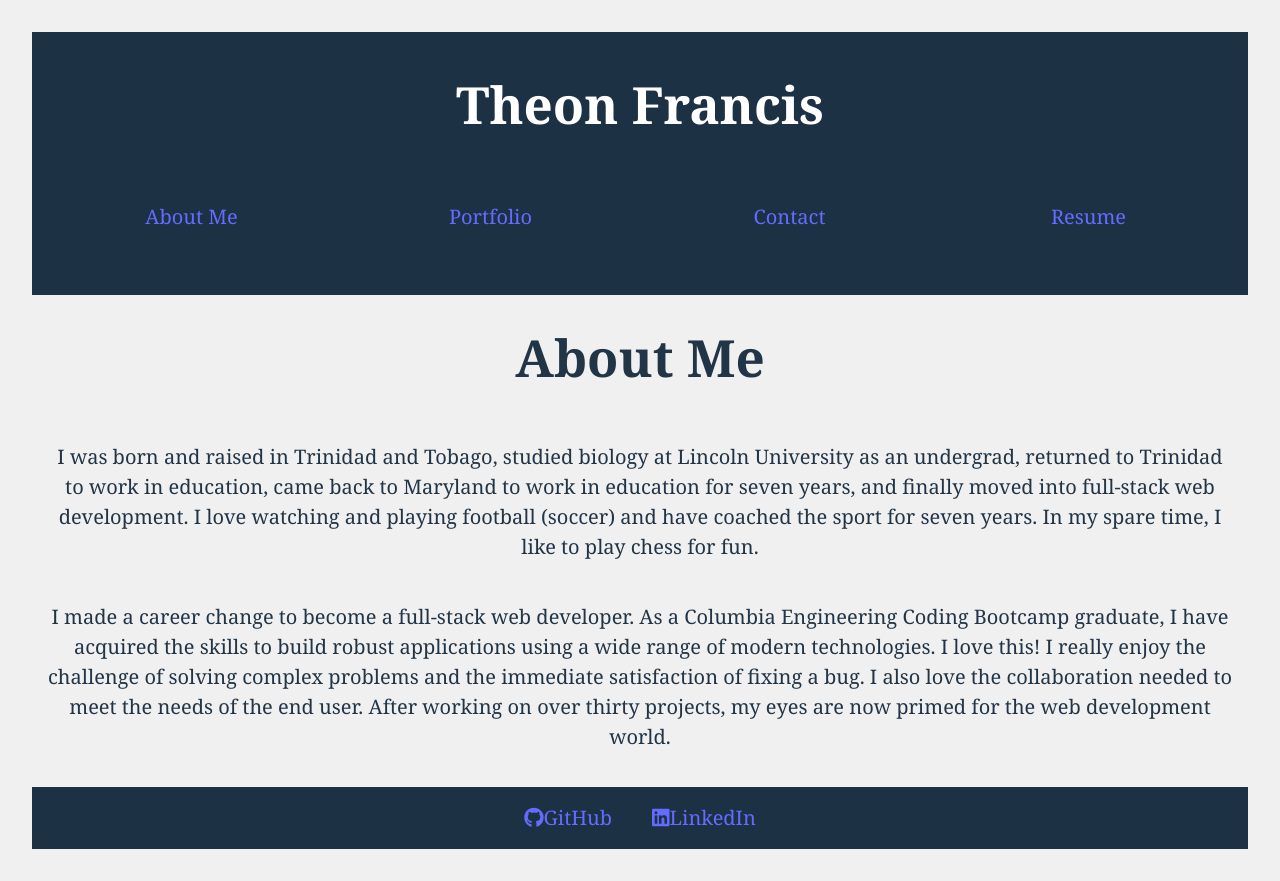
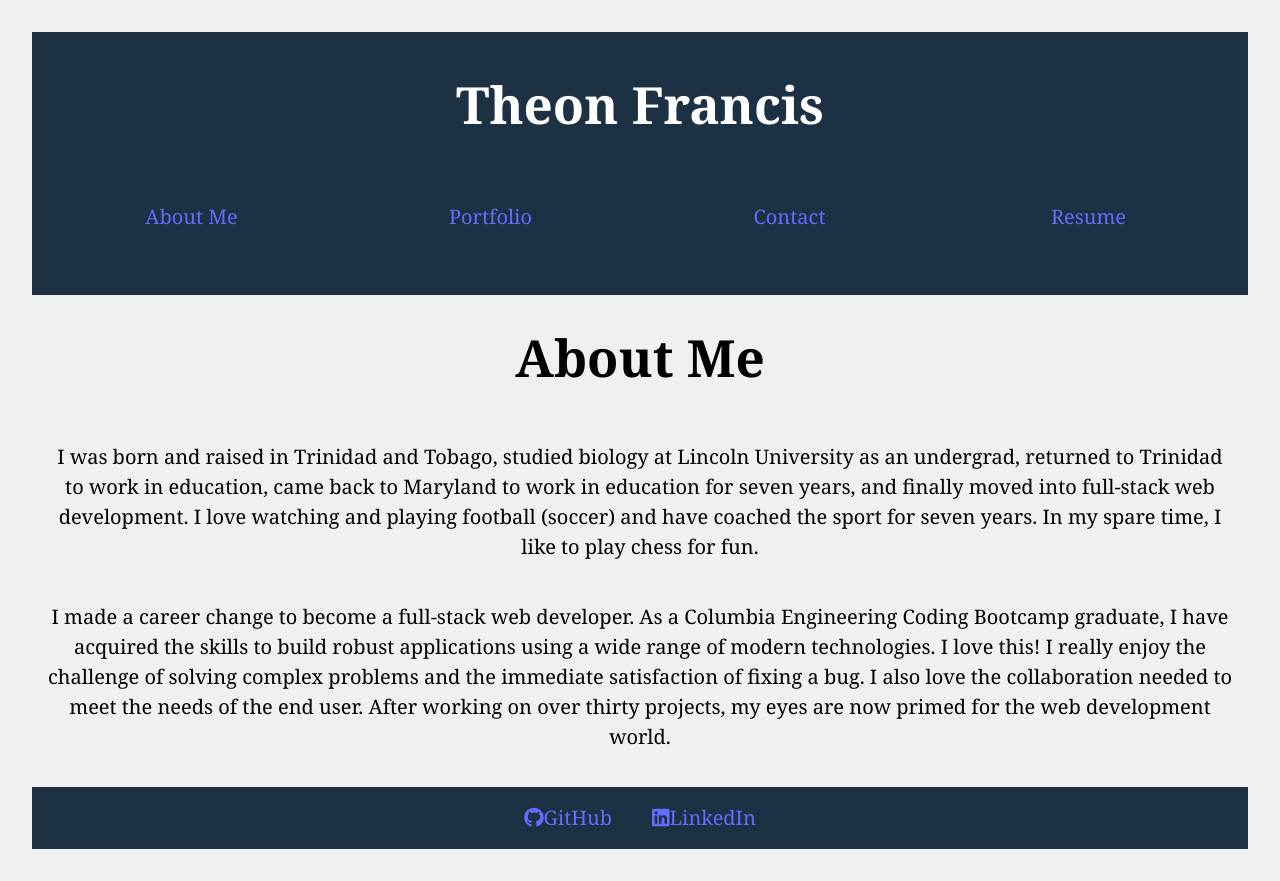
Before and after one commit to Theon87/portfolio-of-work-samples, a React (Vite) app: page / in a window 1280 px wide. Built offline with nearby package versions, Linux system fonts and the light colour scheme.

Commit message:
add black font color

```diff
--- a/src/App.css
+++ b/src/App.css
@@ -10,6 +10,7 @@
   font-family:Georgia, 'Times New Roman', Times, serif;
   box-sizing: border-box;
   background-color: #F0F0F0;
+  color: black;
 }
 
 h1 {
```
Also changed, not shown: src/components/pages/Project.jsx (+0 -32 lines).
